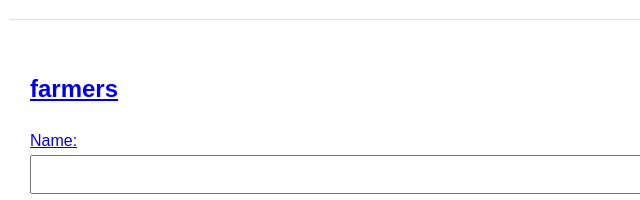
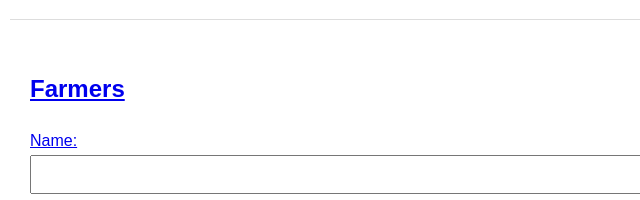
Before and after one commit to Alwin213/Agrow, a plain HTML site: page index.html in a window 1280 px wide. Shown: the part 600-800 px from the top of the page, 0-640 px from the left. Drawn offline with Linux system fonts and the light colour scheme.

Commit message:
Farmer changes

```diff
--- a/index.html
+++ b/index.html
@@ -34,7 +34,7 @@
     </section>
 
     <section id="Home">
-        <h2>farmers</h2>
+        <h2>Farmers</h2>
         <form id="Home">
             <label for="name">Name:</label>
             <input type="text" id="name" name="name" required>
```
